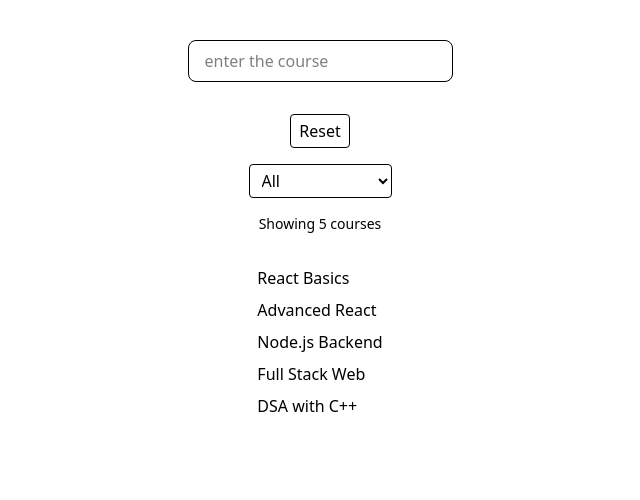
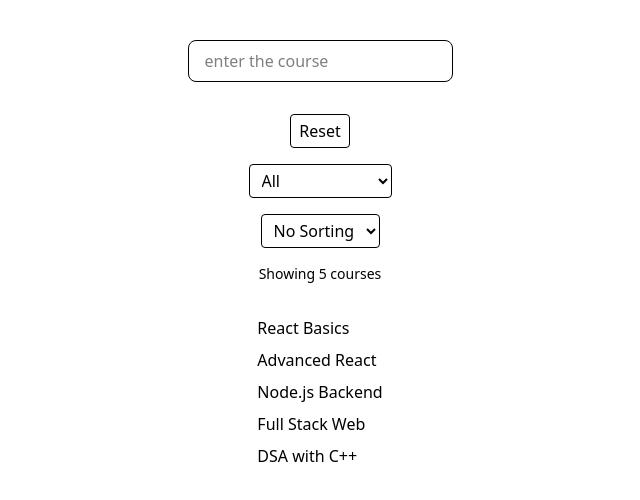
Before and after one commit to Abhay167746/dev-practice, a React (Vite) app: page / in a window 1280 px wide. Shown: the top 500 px of the page, without its empty margins (320-960 px from the left). Built offline with nearby package versions, Linux system fonts and the light colour scheme.

Commit message:
understand the concept of sorting

```diff
--- a/src/App.jsx
+++ b/src/App.jsx
@@ -272,6 +272,7 @@ import React, { useState } from "react";
 const App = () => {
   const [search, setSearch] = useState("");
   const [category, setCategory] = useState("All");
+  const [sortOrder, setSortOrder] = useState("none");
   const courses = [
     { id: 1, title: "React Basics", category: "Frontend" },
     { id: 2, title: "Advanced React", category: "Frontend" },
@@ -290,6 +291,16 @@ const App = () => {
     return matchesSearch && matchesCategory;
   });
 
+  const sortedCourses = [...filteredCourses].sort((a, b) => {
+    if (sortOrder == "az") {
+      return a.title.localeCompare(b.title);
+    }
+    if (sortOrder == "za") {
+      return b.title.localeCompare(a.title);
+    }
+    return 0;
+  });
+
   // console.log(search)
   return (
     <div className="min-h-screen flex flex-col  items-center gap-4 pt-10 ">
@@ -300,6 +311,7 @@ const App = () => {
         value={search}
         onChange={(e) => setSearch(e.target.value)}
       />
+
       <button
         onClick={() => setSearch("")}
         className="mt-4 px-2 py-1 border rounded cursor-pointer"
@@ -319,15 +331,25 @@ const App = () => {
         <option value="Programming">Programming</option>
       </select>
 
+      <select
+        value={sortOrder}
+        onChange={(e) => setSortOrder(e.target.value)}
+        className="border rounded px-2 py-1 cursor-pointer  "
+      >
+        <option value="none">No Sorting</option>
+        <option value="az">Title A to Z</option>
+        <option value="za">Title Z to A</option>
+      </select>
+
       <p className="text-sm text-grey-600">
         Showing {filteredCourses.length} courses
       </p>
 
       <div className="mt-4">
-        {filteredCourses.length === 0 ? (
+        {sortedCourses.length === 0 ? (
           <p>No courses found</p>
         ) : (
-          filteredCourses.map((course, index) => (
+          sortedCourses.map((course) => (
             <p key={course.id} className="mb-2">
               {course.title}
             </p>
```
